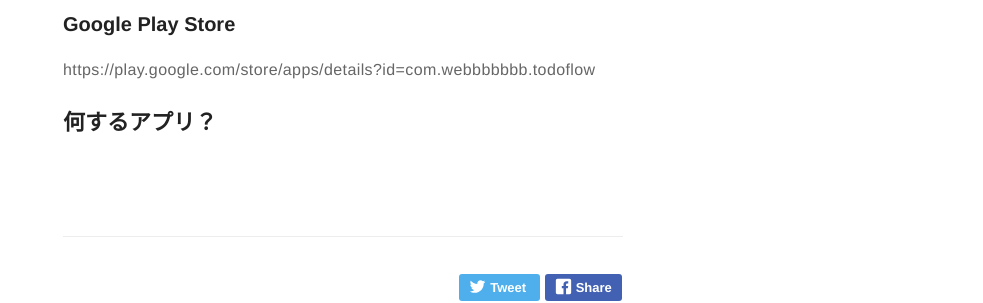
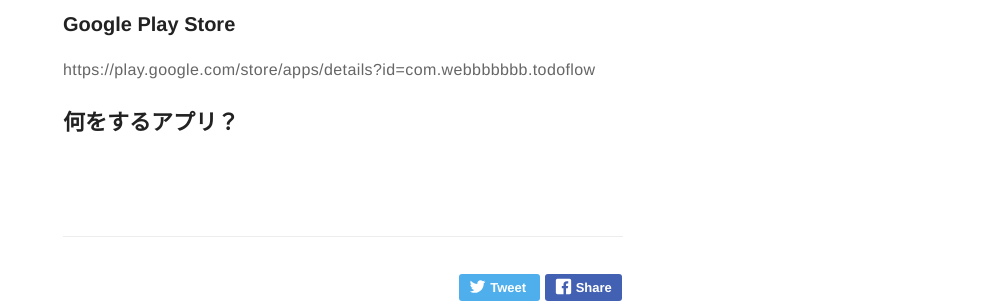
Before and after one commit to piropiro-piro/site, a Jekyll site: the page built from _posts/2021-01-12-todoflow-intro.markdown, in a window 1280 px wide. Shown: the part 267-570 px from the top of the page, without its empty margins (297-1280 px from the left). Built offline with Jekyll 4.4.1, drawn with Linux system fonts in a browser that asks for light colours; our own code applies the rules of GitHub Pages for plain Markdown files.

Commit message:
icon修正

```diff
--- a/_config.yml
+++ b/_config.yml
@@ -56,7 +56,7 @@
     name: どみどみどみなんと☆
     bio: 社長(仮)です
     external-image: false
-    picture: assets/images/profile/profile_evange.jpg
+    picture: assets/images/profile/profile_evange_.jpg
     twitter: evange_
 
 # do you want a larger site? change the option below
--- a/_posts/2021-01-12-todoflow-intro.markdown
+++ b/_posts/2021-01-12-todoflow-intro.markdown
@@ -16,4 +16,4 @@
 ### Google Play Store
 https://play.google.com/store/apps/details?id=com.webbbbbbb.todoflow
 
-## 何するアプリ？
+## 何をするアプリ？
```
